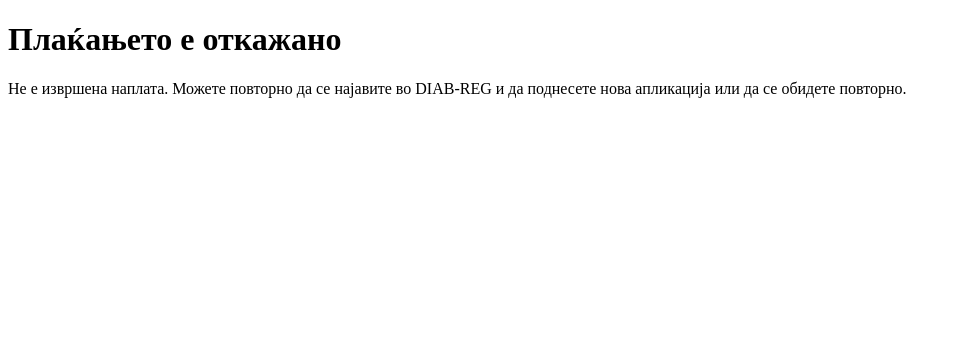
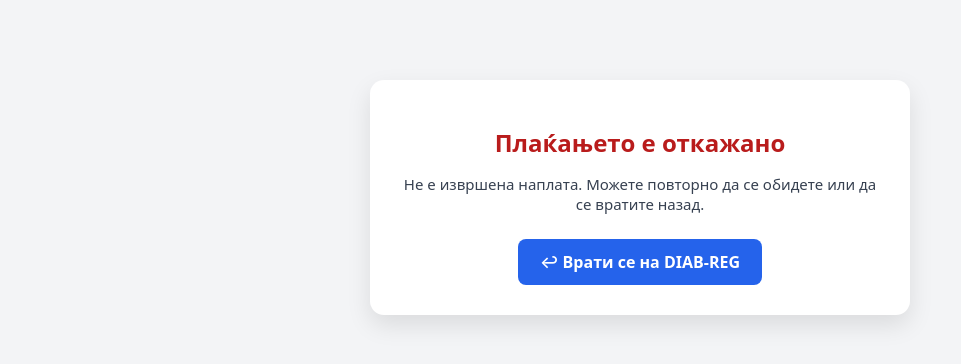
Before and after one commit to websolutionmn-cmd/diabReg, a website: page public/payment-cancel.html in a window 1280 px wide. Shown: the whole page, without its empty margins (0-961 px from the left). Drawn offline with Linux system fonts and the light colour scheme.

Commit message:
Add files via upload

```diff
--- a/public/payment-cancel.html
+++ b/public/payment-cancel.html
@@ -3,9 +3,64 @@
 <head>
   <meta charset="UTF-8">
   <title>Откажано плаќање</title>
+  <style>
+    body {
+      font-family: system-ui, -apple-system, BlinkMacSystemFont, sans-serif;
+      background: #f3f4f6;
+      margin: 0;
+      padding: 0;
+      text-align: center;
+      padding-top: 80px;
+      color: #1f2937;
+    }
+
+    .box {
+      background: white;
+      max-width: 480px;
+      margin: auto;
+      padding: 30px;
+      border-radius: 14px;
+      box-shadow: 0 10px 25px rgba(0,0,0,0.1);
+    }
+
+    h1 {
+      color: #b91c1c;
+      font-size: 24px;
+      margin-bottom: 10px;
+    }
+
+    p {
+      font-size: 15px;
+      margin-bottom: 25px;
+      color: #374151;
+    }
+
+    a.button {
+      display: inline-block;
+      padding: 12px 22px;
+      background: #2563eb;
+      color: white;
+      border-radius: 8px;
+      text-decoration: none;
+      font-weight: 600;
+      transition: 0.2s;
+    }
+
+    a.button:hover {
+      background: #1d4ed8;
+    }
+  </style>
 </head>
 <body>
-  <h1>Плаќањето е откажано</h1>
-  <p>Не е извршена наплата. Можете повторно да се најавите во DIAB-REG и да поднесете нова апликација или да се обидете повторно.</p>
+
+  <div class="box">
+    <h1>Плаќањето е откажано</h1>
+    <p>Не е извршена наплата. Можете повторно да се обидете или да се вратите назад.</p>
+
+    <a class="button" href="https://diabreg.onrender.com">
+      ↩ Врати се на DIAB-REG
+    </a>
+  </div>
+
 </body>
 </html>
```
Also changed, not shown: public/payment-success.html (+4 -1 lines).
